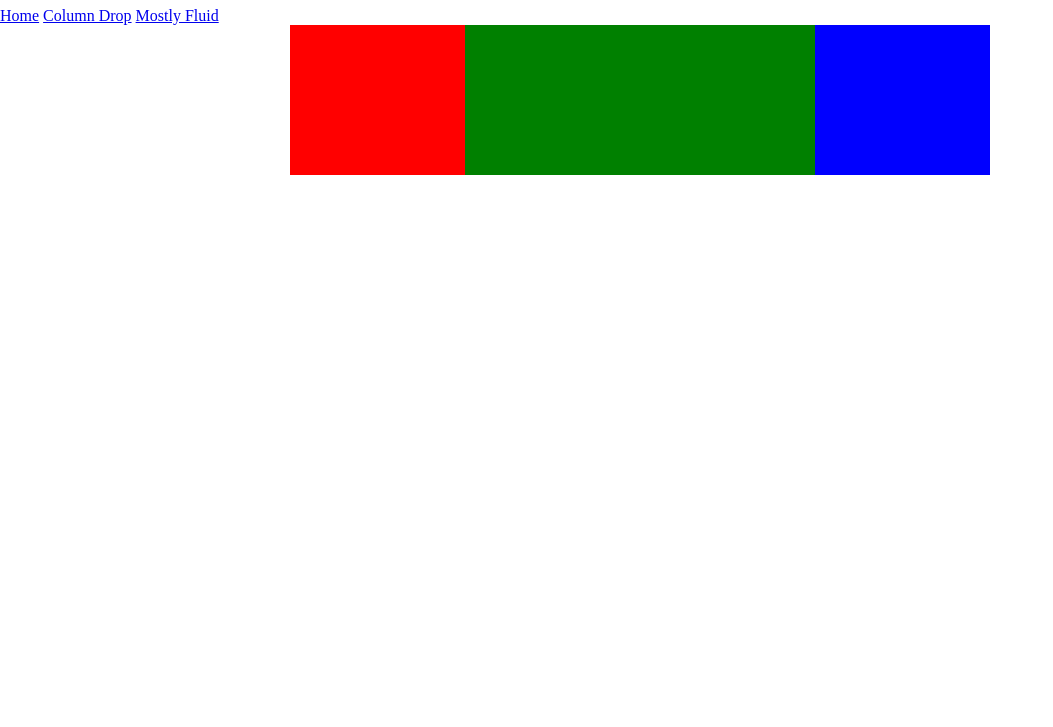
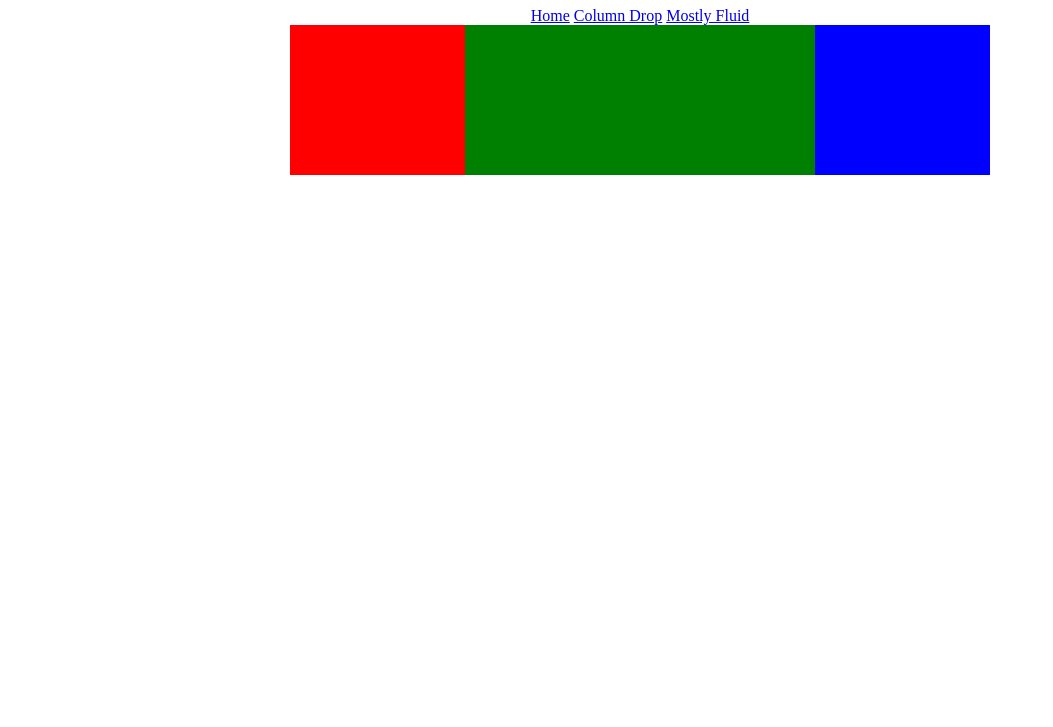
Before and after one commit to PictureElement/responsive-patterns, a plain HTML site: page column-drop.html in a window 1280 px wide. Shown: the part 73-800 px from the top of the page, without its empty margins (0-1053 px from the left). Drawn offline with Linux system fonts and the light colour scheme.

Commit message:
Center navigation

```diff
--- a/column-drop.html
+++ b/column-drop.html
@@ -11,9 +11,11 @@
   </head>
   <body>
     <h1>Column Drop Layout</h1>
-    <a href="index.html">Home</a>
-    <a href="column-drop.html">Column Drop</a>
-    <a href="mostly-fluid.html">Mostly Fluid</a>
+    <div style="text-align: center;">
+      <a href="index.html">Home</a>
+      <a href="column-drop.html">Column Drop</a>
+      <a href="mostly-fluid.html">Mostly Fluid</a>
+    </div>
     <div class="flex-container">
       <div class="flex-item red"></div>
       <div class="flex-item green"></div>
```
Also changed, not shown: docs/column-drop.html (+5 -3 lines), docs/index.html (+5 -3 lines), docs/mostly-fluid.html (+5 -3 lines), index.html (+5 -3 lines), mostly-fluid.html (+5 -3 lines).
